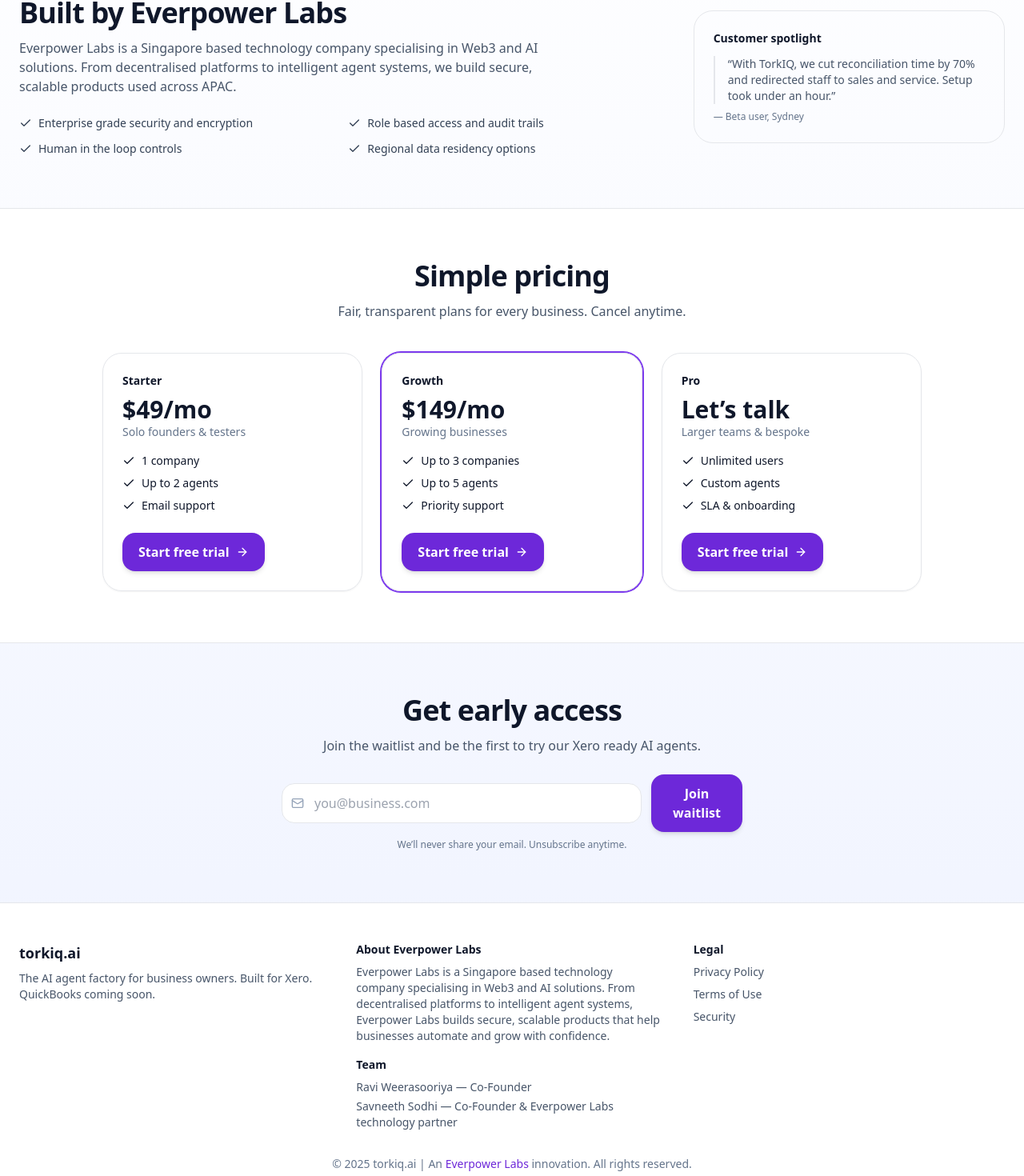
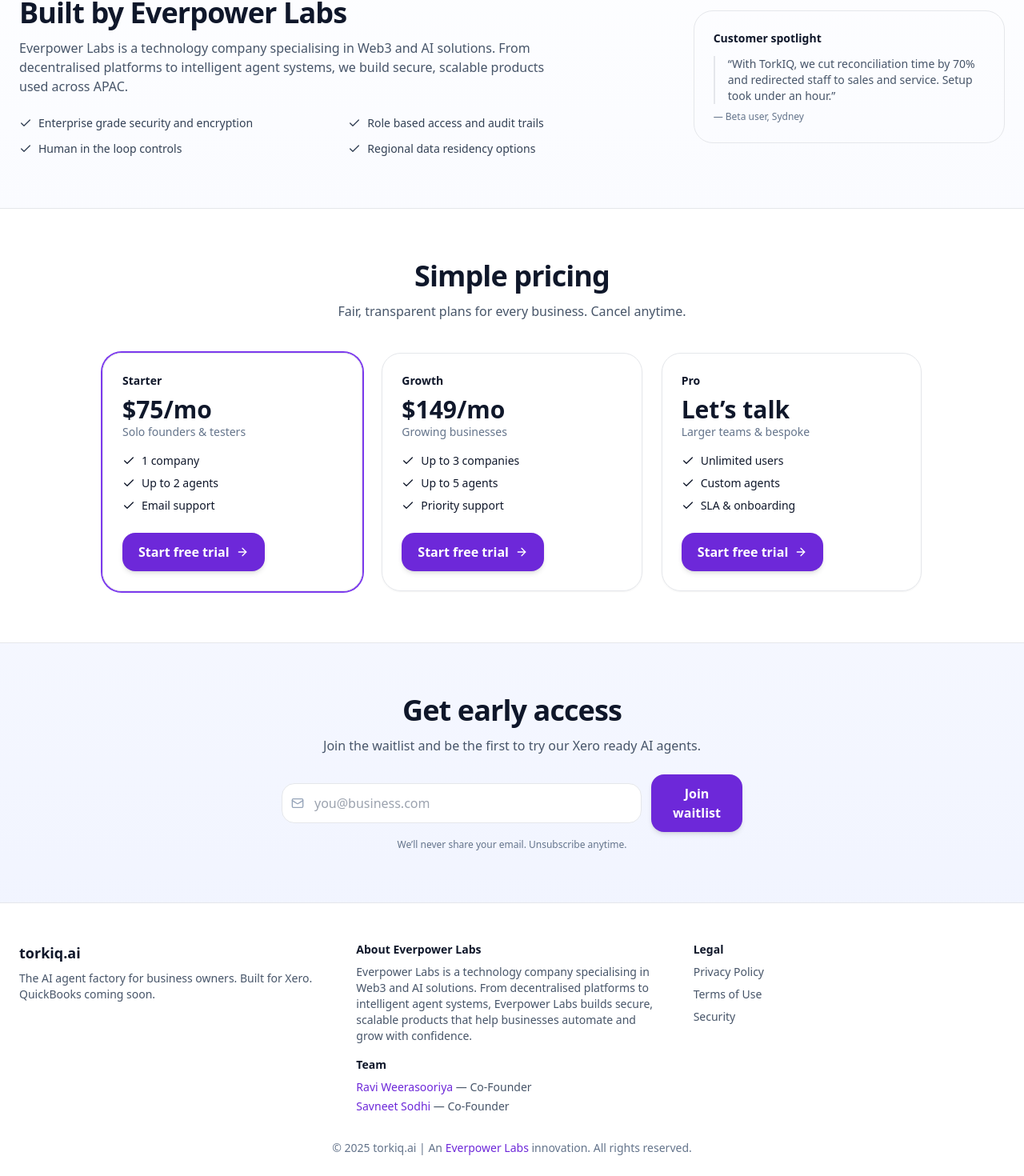
Before and after one commit to everpowerlabs/torkiq2.ai, a React (Create React App) app: page / in a window 1280 px wide. Shown: the part 2007-3477 px from the top of the page at 80% size. Built offline with nearby package versions, Linux system fonts and the light colour scheme.

Commit message:
UI fixes

```diff
--- a/package.json
+++ b/package.json
@@ -8,6 +8,7 @@
     "@testing-library/jest-dom": "^6.8.0",
     "@testing-library/react": "^16.3.0",
     "@testing-library/user-event": "^13.5.0",
+    "lucide-react": "^0.542.0",
     "react": "^19.1.1",
     "react-dom": "^19.1.1",
     "react-scripts": "5.0.1",
--- a/src/TorkiqLanding.tsx
+++ b/src/TorkiqLanding.tsx
@@ -1,6 +1,6 @@
 import React, { useEffect } from "react";
 import { Check, ArrowRight, Shield, Zap, BarChart3, PlugZap, Factory, Bot, Gauge, CalendarCheck, Mail } from "lucide-react";
-import { color } from "three/tsl";
+//import { color } from "three/tsl";
 
 // Simple CTA Button component (accepts passthrough props for testing/data-attrs)
 const CTAButton = ({ children, ...props }) => (
@@ -236,7 +236,7 @@ export default function TorkiqLanding() {
             <div className="md:col-span-2">
               <h2 className="text-3xl font-extrabold tracking-tight md:text-4xl">Built by Everpower Labs</h2>
               <p className="mt-3 max-w-2xl text-slate-600 dark:text-slate-300">
-                Everpower Labs is a Singapore based technology company specialising in Web3 and AI solutions. From decentralised platforms to intelligent agent systems, we build secure, scalable products used across APAC.
+                Everpower Labs is a technology company specialising in Web3 and AI solutions. From decentralised platforms to intelligent agent systems, we build secure, scalable products used across APAC.
               </p>
               <ul className="mt-6 grid gap-3 text-sm text-slate-700 dark:text-slate-200 md:grid-cols-2">
                 <li className="flex items-center gap-2"><Check className="h-4 w-4" /> Enterprise grade security and encryption</li>
@@ -263,13 +263,13 @@ export default function TorkiqLanding() {
           <p className="mx-auto mt-3 max-w-2xl text-center text-slate-600 dark:text-slate-300">Fair, transparent plans for every business. Cancel anytime.</p>
           <div className="mx-auto mt-10 grid max-w-5xl gap-6 md:grid-cols-3">
             {[{
-              name: 'Starter', price: '$49/mo', tagline: 'Solo founders & testers', features: ['1 company', 'Up to 2 agents', 'Email support']
+              name: 'Starter', price: '$75/mo', tagline: 'Solo founders & testers', features: ['1 company', 'Up to 2 agents', 'Email support']
             }, {
               name: 'Growth', price: '$149/mo', tagline: 'Growing businesses', features: ['Up to 3 companies', 'Up to 5 agents', 'Priority support']
             }, {
               name: 'Pro', price: 'Let’s talk', tagline: 'Larger teams & bespoke', features: ['Unlimited users', 'Custom agents', 'SLA & onboarding']
             }].map((p, i) => (
-              <div key={i} className={`rounded-3xl border p-6 shadow-sm dark:border-slate-800 ${i === 1 ? 'ring-2 ring-violet-600' : ''}`}>
+              <div key={i} className={`rounded-3xl border p-6 shadow-sm dark:border-slate-800 ${i === 0 ? 'ring-2 ring-violet-600' : ''}`}>
                 <p className="text-sm font-semibold">{p.name}</p>
                 <p className="mt-2 text-3xl font-extrabold">{p.price}</p>
                 <p className="text-sm text-slate-500">{p.tagline}</p>
@@ -311,13 +311,13 @@ export default function TorkiqLanding() {
           <div>
             <p className="font-semibold">About Everpower Labs</p>
             <p className="mt-2 max-w-sm text-slate-600 dark:text-slate-300">
-              Everpower Labs is a Singapore based technology company specialising in Web3 and AI solutions. From decentralised platforms to intelligent agent systems, Everpower Labs builds secure, scalable products that help businesses automate and grow with confidence.
+              Everpower Labs is a technology company specialising in Web3 and AI solutions. From decentralised platforms to intelligent agent systems, Everpower Labs builds secure, scalable products that help businesses automate and grow with confidence.
             </p>
             <div id="team-footer" className="mt-4">
               <p className="font-semibold">Team</p>
               <ul className="mt-2 space-y-1 text-slate-600 dark:text-slate-300">
-                <li>Ravi Weerasooriya — Co-Founder</li>
-                <li>Savneeth Sodhi — Co-Founder & Everpower Labs technology partner</li>
+                <li><a style={{ color:'#6d28d9' }} href="https://www.linkedin.com/in/ravi-weerasooriya-8a31a02/" target="_blank" rel="noopener noreferrer">Ravi Weerasooriya</a> — Co-Founder</li>
+                <li><a style={{ color:'#6d28d9' }} href="https://www.linkedin.com/in/savneet-sodhi-3aa140a0/" target="_blank" rel="noopener noreferrer">Savneet Sodhi</a> — Co-Founder</li>
               </ul>
             </div>
           </div>
```
Also changed, not shown: 1 other file (tests, documents, lock files or other folders).
